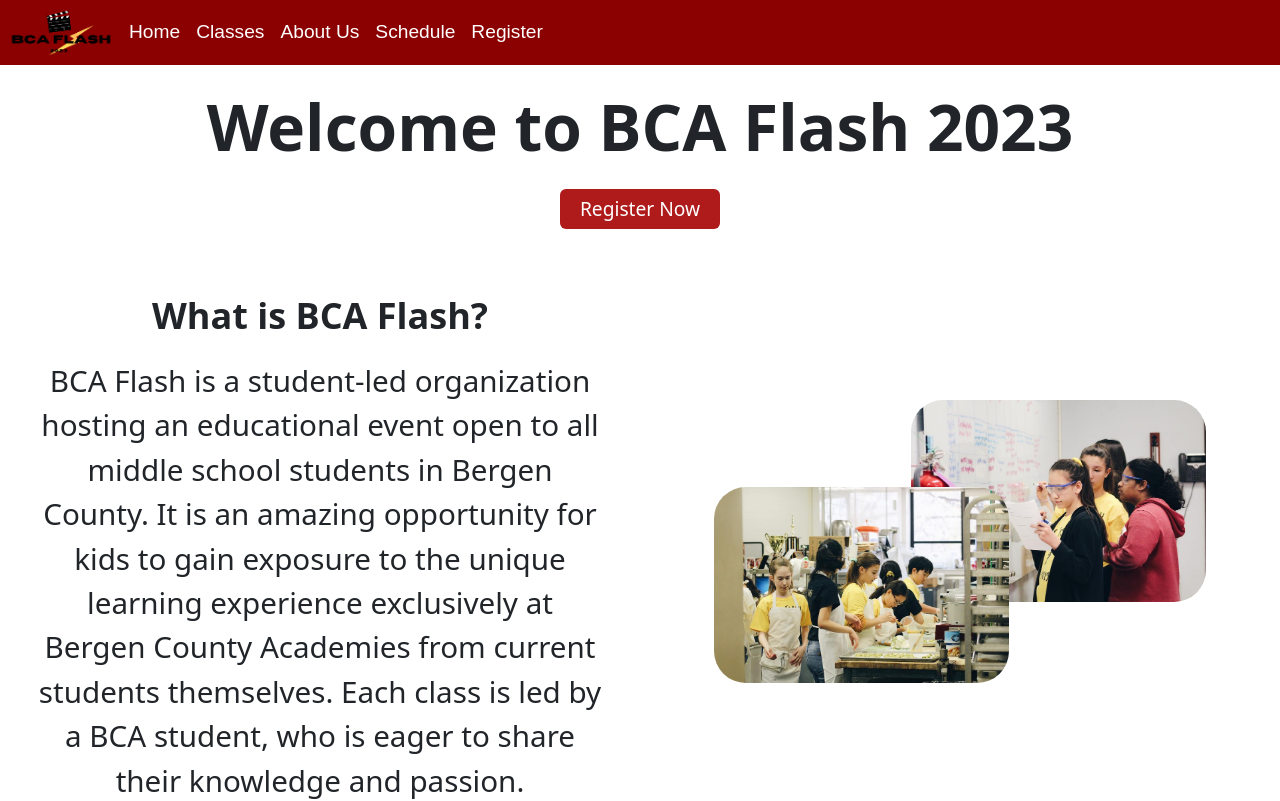
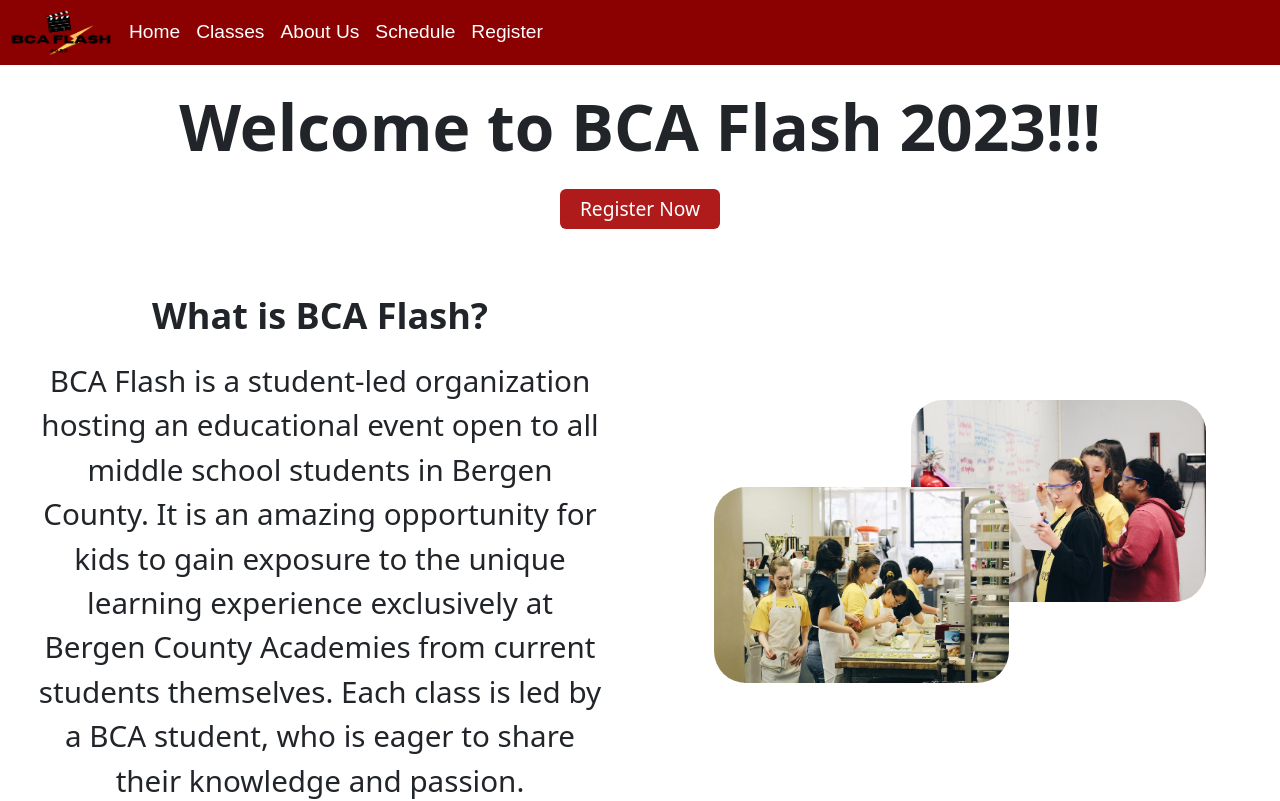
Before and after one commit to Lermanator/bca-flash, a React (Create React App) app: page / in a window 1280 px wide. Shown: the top 801 px of the page. Built offline with nearby package versions, Linux system fonts and the light colour scheme.

Commit message:
fixed some local host issues

```diff
--- a/package.json
+++ b/package.json
@@ -15,7 +15,7 @@
     "web-vitals": "^2.1.4"
   },
   "scripts": {
-    "start": "react-scripts start",
+    "start": "react-scripts --openssl-legacy-provider start",
     "build": "react-scripts build",
     "test": "react-scripts test",
     "eject": "react-scripts eject"
--- a/src/pages/Footer/Footer.js
+++ b/src/pages/Footer/Footer.js
@@ -1,5 +1,6 @@
 import './Footer.css';
 import { Container, Row} from 'react-bootstrap';
+import React, { Component }  from 'react';
 
 function Footer() {
   return (
--- a/src/pages/Home/Home.js
+++ b/src/pages/Home/Home.js
@@ -8,7 +8,7 @@
     <div className="About">
         <Container fluid>
           <Row className="header_row">
-            <div className="header">Welcome to BCA Flash 2023</div>
+            <div className="header">Welcome to BCA Flash 2023!!!</div>
             <br/>
             <Button className="registerButton" href="https://tinyurl.com/registerbcaflash">Register Now</Button>
           </Row>
--- a/src/pages/NavBar/NavBar.js
+++ b/src/pages/NavBar/NavBar.js
@@ -18,7 +18,7 @@
               <Nav.Link href="/classes" className="nav-links">Classes</Nav.Link>
               <Nav.Link href="/aboutus" className="nav-links">About Us</Nav.Link>
               <Nav.Link href="/schedule" className="nav-links">Schedule</Nav.Link>
-              <Nav.Link href="https://tinyurl.com/registerbcaflash" className="nav-links">Register</Nav.Link>
+              <Nav.Link target="_blank" href="https://tinyurl.com/registerbcaflash" className="nav-links">Register</Nav.Link>
             </Nav>
           </Navbar.Collapse>
 
```
